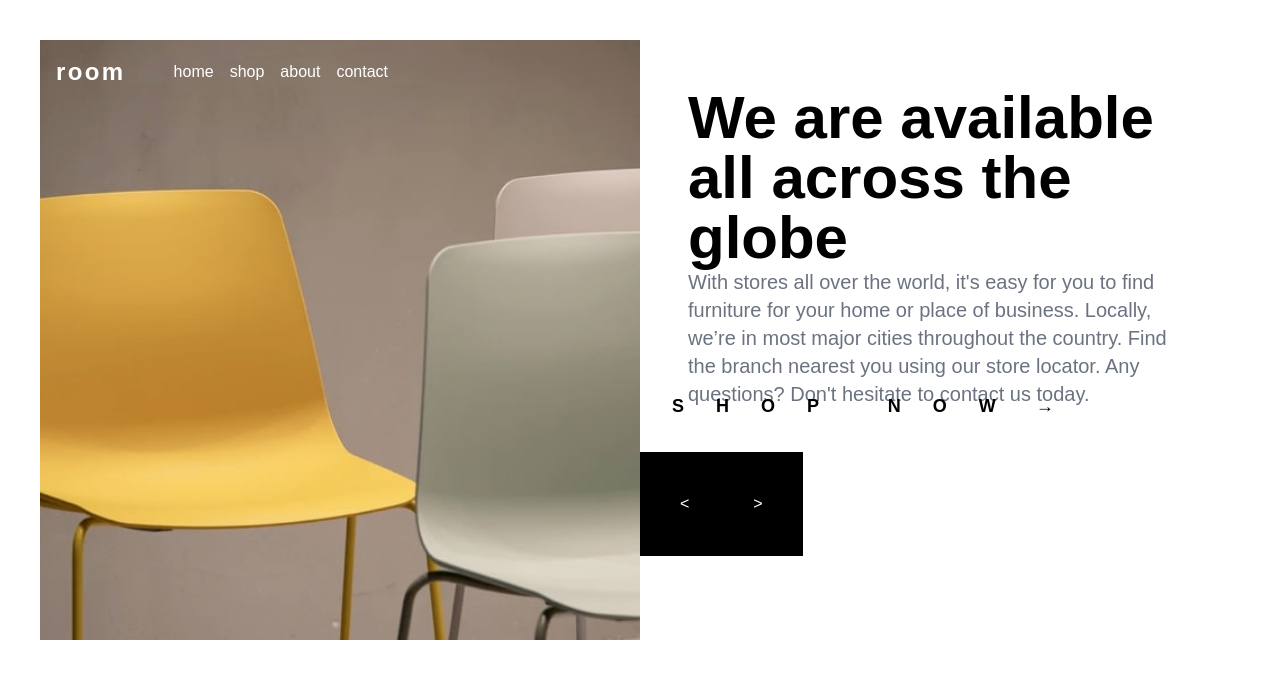
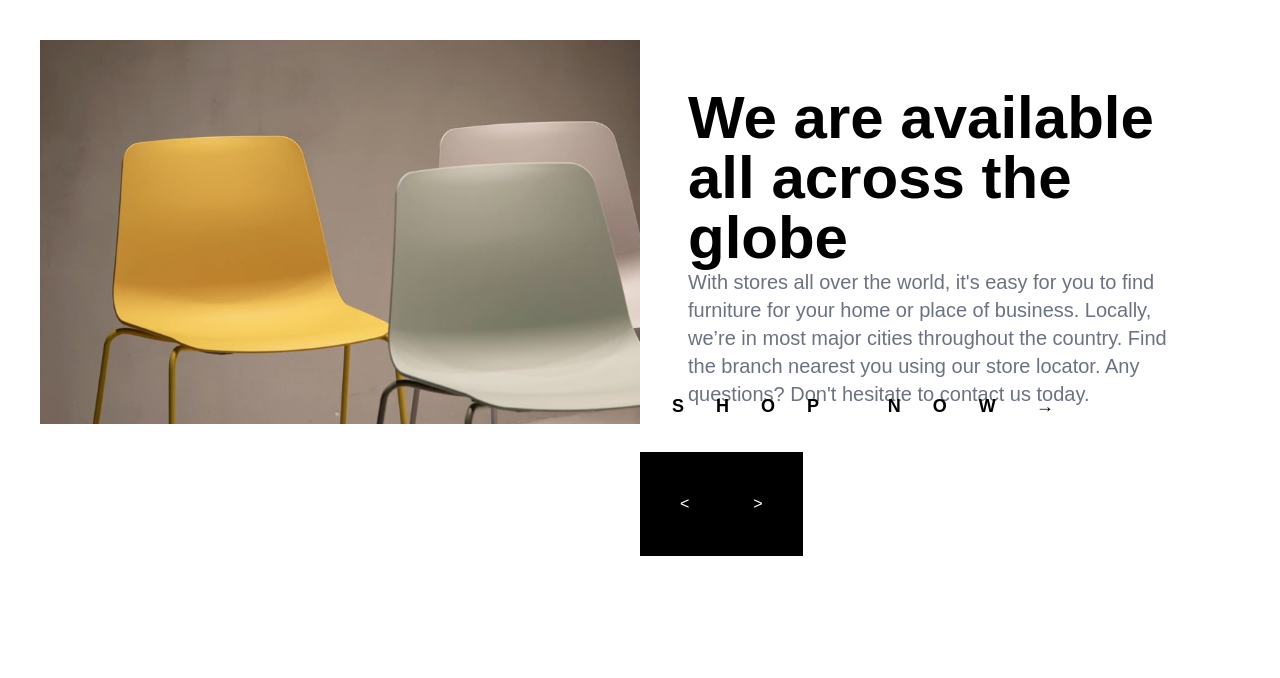
Before and after one commit to adhamito/adhamito-room-homepage, a Next.js app: page / in a window 1280 px wide. Shown: the top 678 px of the page. Built offline with nearby package versions, Linux system fonts and the light colour scheme.

Commit message:
Update Hero component

```diff
--- a/app/components/FirstSection/Hero.tsx
+++ b/app/components/FirstSection/Hero.tsx
@@ -1,6 +1,7 @@
 "use client";
 import React, { useState } from "react";
 import NavBar from "../NavBar";
+import Image from "next/image"; // Import Image from next/image
 import img1 from "../images/desktop-image-hero-1.jpg";
 import img2 from "../images/desktop-image-hero-2.jpg";
 import img3 from "../images/desktop-image-hero-3.jpg";
@@ -31,23 +32,24 @@ const Hero: React.FC<HeroProps> = ({
     }
   };
 
-  const imgSrc = images[currentIndex].src;
-
   return (
     <div
-      className={`${className} w-full h-full flex justify-center items-center relative`}
-      style={{
-        backgroundImage: `url(${imgSrc})`,
-        backgroundSize: "cover",
-        backgroundPosition: "center",
-        backgroundRepeat: "no-repeat",
-        backgroundColor: "gray",
-      }}
+      className={`${className} md:max-w-full md:h-96 h-56 w-full md:flex md:justify-center
+      md:items-center relative`}
     >
       <NavBar isMobile={isMobile} setIsMobile={setIsMobile} />
 
-      {/* Navigation buttons */}
-      <div className="absolute bottom-0 right-0 space-x-4 bg-black md:hidden block">
+      <div className="absolute inset-0">
+        <Image
+          src={images[currentIndex]}
+          alt={`Hero Image ${currentIndex + 1}`}
+          layout="fill"
+          objectFit="cover"
+          priority
+        />
+      </div>
+
+      <div className="absolute bottom-0 right-0 space-x-4 bg-black block md:hidden">
         <button
           onClick={handlePrecedent}
           disabled={currentIndex === 0}
```
